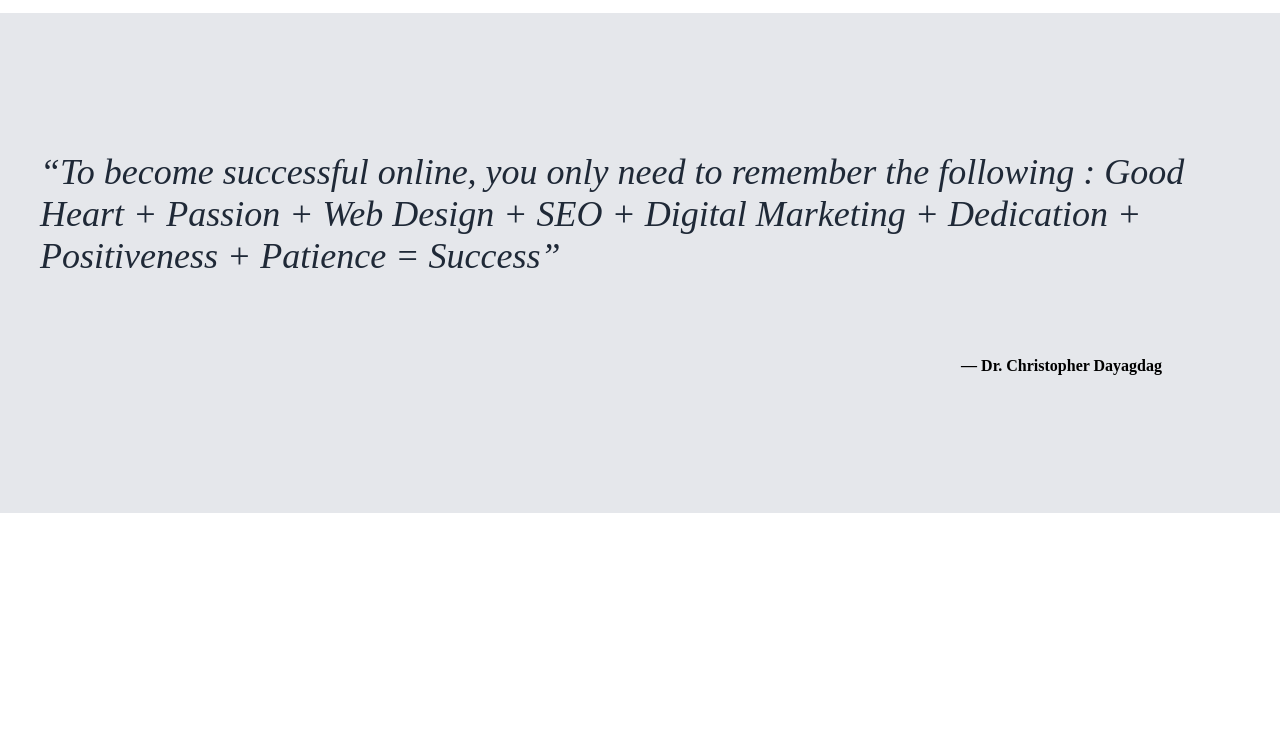
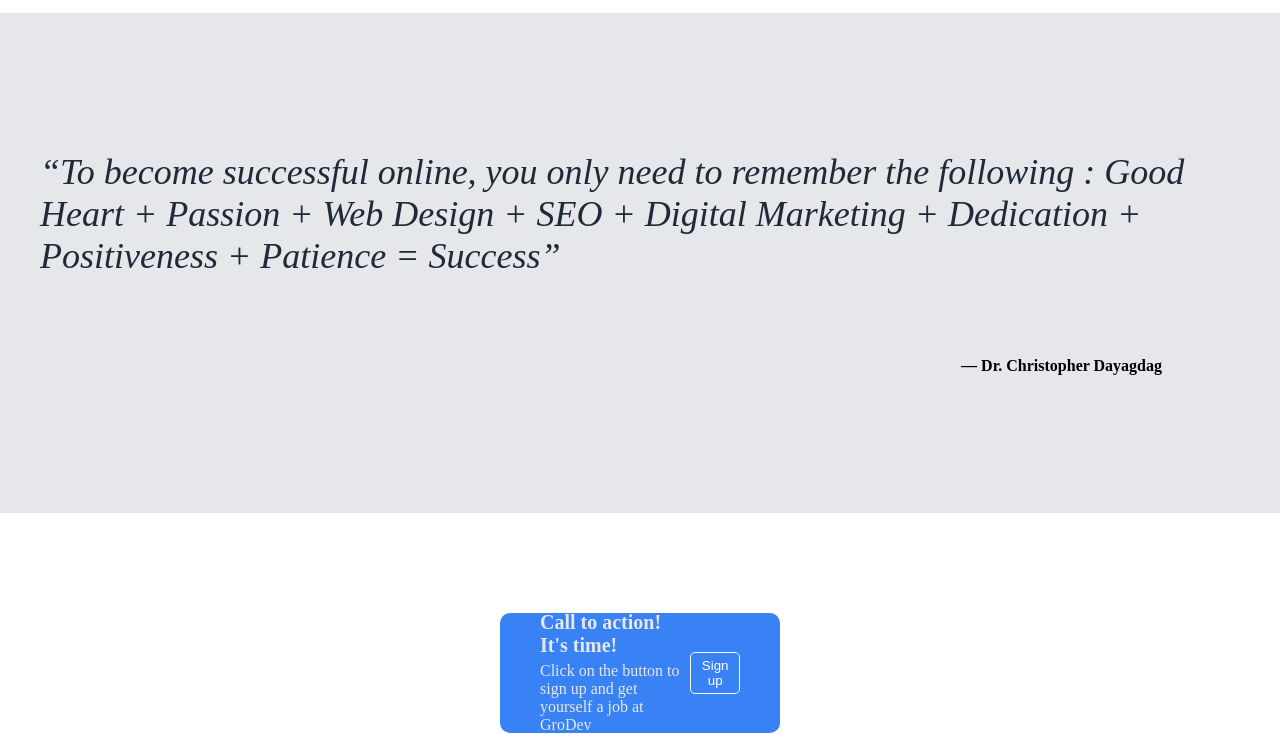
Before and after one commit to gronik97/landingpage, a plain HTML site: page index.html in a window 1280 px wide. Shown: the part 1155-1889 px from the top of the page. Before the commit the page ends 1684 px from the top, so only its background shows below. Drawn offline with Linux system fonts and the light colour scheme.

Commit message:
Sign-up-section
Added new section. Added new button and text in the section

```diff
--- a/index.html
+++ b/index.html
@@ -14,7 +14,7 @@
                 <div class="right-links">
                     <li><a href="#office">Office</a></li>
                     <li><a href="#quote">Quote</a></li>
-                    <li><a href="#">Sign Up</a></li>
+                    <li><a href="#sign-up">Sign Up</a></li>
                 </div>
             </ul>
         </div>
@@ -64,5 +64,14 @@
         </figure>
         </div>
     </section>
+    <section id="sign-up">
+        <div class="signup-container">
+            <div class="text-sign">
+                <div class="signup-head">Call to action! It's time!</div>
+                <div class="signup-sub">Click on the button to sign up and get yourself a job at GroDev</div>
+            </div>
+            <button class="signup-button">Sign up</button>
+        </div>
+    </section>
 </body>
 </html>
--- a/styles.css
+++ b/styles.css
@@ -132,7 +132,7 @@ h2 {
     width: 200px;
     height: auto;
     border-radius: 5px;
-    border: 2px solid #3883f6;
+    border: 2px solid #3882f6;
 }
 
 .text-project1, .text-project2, .text-project3, .text-project4 {
@@ -170,3 +170,41 @@ h2 {
 #quote {
     background-color: #E5E7EB;
 }
+
+/*signup-section*/
+.signup-container {
+    background-color: #3882f6;
+    display: flex;
+    color: #E5E7EB;
+    align-items: center;
+    margin-left: 500px;
+    margin-right: 500px;
+    margin-top: 100px;
+    border-radius: 10px;
+    height: 120px;
+}
+
+.signup-head {
+    font-size: 20px;
+    margin-left: 40px;
+    margin-bottom: 5px;
+    font-weight: bold;
+
+}
+
+.signup-button {
+    background-color: #3882f6;
+    border-radius: 5px;
+    color: white;
+    padding: 5px;
+    width: 100px;
+    border: 1px solid #f9faf8;
+    margin-left: auto;
+    margin-right: 40px;
+}
+
+.signup-sub {
+    margin-left: 40px;
+}
+
+/*footer'/
```
